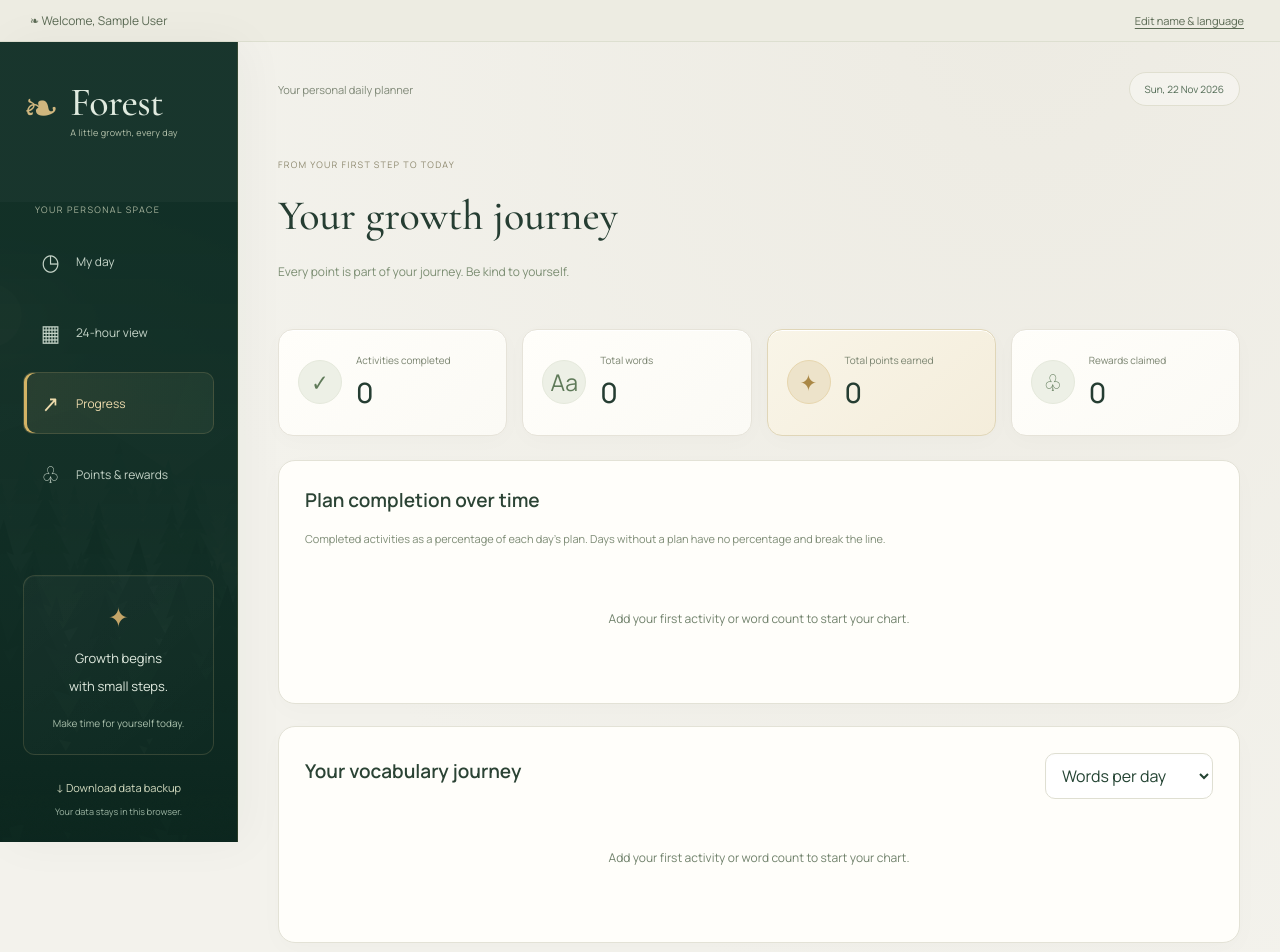
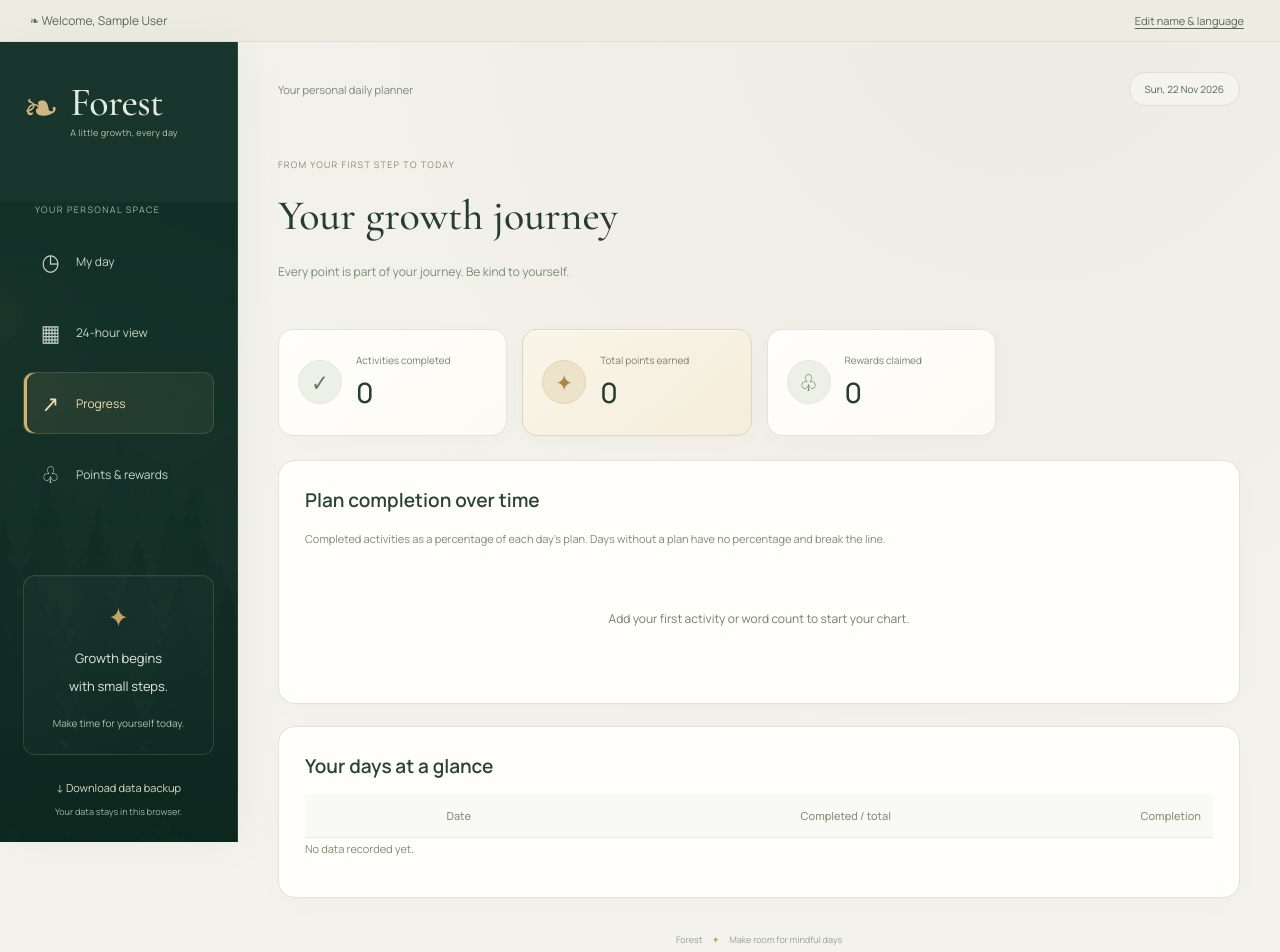
Before and after one commit to Karimzade/Forest-Planner, a React (Vite) app: page /#/progress in a window 1280 px wide. Shown: the top 952 px of the page. Built offline with nearby package versions, Linux system fonts and the light colour scheme; sample sign-in values are in the browser's storage.

Commit message:
Remove vocabulary statistics and chart from progress page

```diff
--- a/src/Progress.jsx
+++ b/src/Progress.jsx
@@ -1,5 +1,5 @@
 import { useLanguage } from "./Language";
-import React, { useState, useMemo } from "react";
+import React, { useMemo } from "react";
 import { earned, dailySeries } from "./helpers";
 import { usePlanner } from "./context";
 import Stat from "./Stat";
@@ -8,7 +8,6 @@ import Chart from "./Chart";
 export default function Progress() {
   const { t, number, formatDate } = useLanguage();
   const { data } = usePlanner();
-  const [mode, setMode] = useState("words");
   const rows = useMemo(() => dailySeries(data), [data]);
   return (
     <>
@@ -25,11 +24,7 @@ export default function Progress() {
           value={number(data.tasks.filter((t) => t.status === "done").length)}
           icon="✓"
         />
-        <Stat
-          label={t("Total words")}
-          value={number(Object.values(data.words).reduce((s, n) => s + n, 0))}
-          icon="Aa"
-        />
+
         <Stat
           label={t("Total points earned")}
           value={number(earned(data))}
@@ -57,24 +52,7 @@ export default function Progress() {
           percent
         />
       </section>
-      <section className="panel spaced">
-        <div className="section-heading">
-          <h2>{t("Your vocabulary journey")}</h2>
-          <select
-            aria-label={t("Vocabulary chart type")}
-            value={mode}
-            onChange={(e) => setMode(e.target.value)}
-          >
-            <option value="words">{t("Words per day")}</option>
-            <option value="cumulative">{t("Cumulative total")}</option>
-          </select>
-        </div>
-        <Chart
-          rows={rows}
-          field={mode}
-          label={mode === "words" ? t("Daily words") : t("Total words")}
-        />
-      </section>
+
       <section className="panel spaced">
         <h2>{t("Your days at a glance")}</h2>
         <div className="table-wrap">
@@ -84,8 +62,6 @@ export default function Progress() {
                 <th>{t("Date")}</th>
                 <th>{t("Completed / total")}</th>
                 <th>{t("Completion")}</th>
-                <th>{t("Words today")}</th>
-                <th>{t("Total words")}</th>
               </tr>
             </thead>
             <tbody>
@@ -100,8 +76,6 @@ export default function Progress() {
                       ? t("No plan")
                       : number(r.percent) + t("%")}
                   </td>
-                  <td>{number(r.words)}</td>
-                  <td>{number(r.cumulative)}</td>
                 </tr>
               ))}
             </tbody>
```
